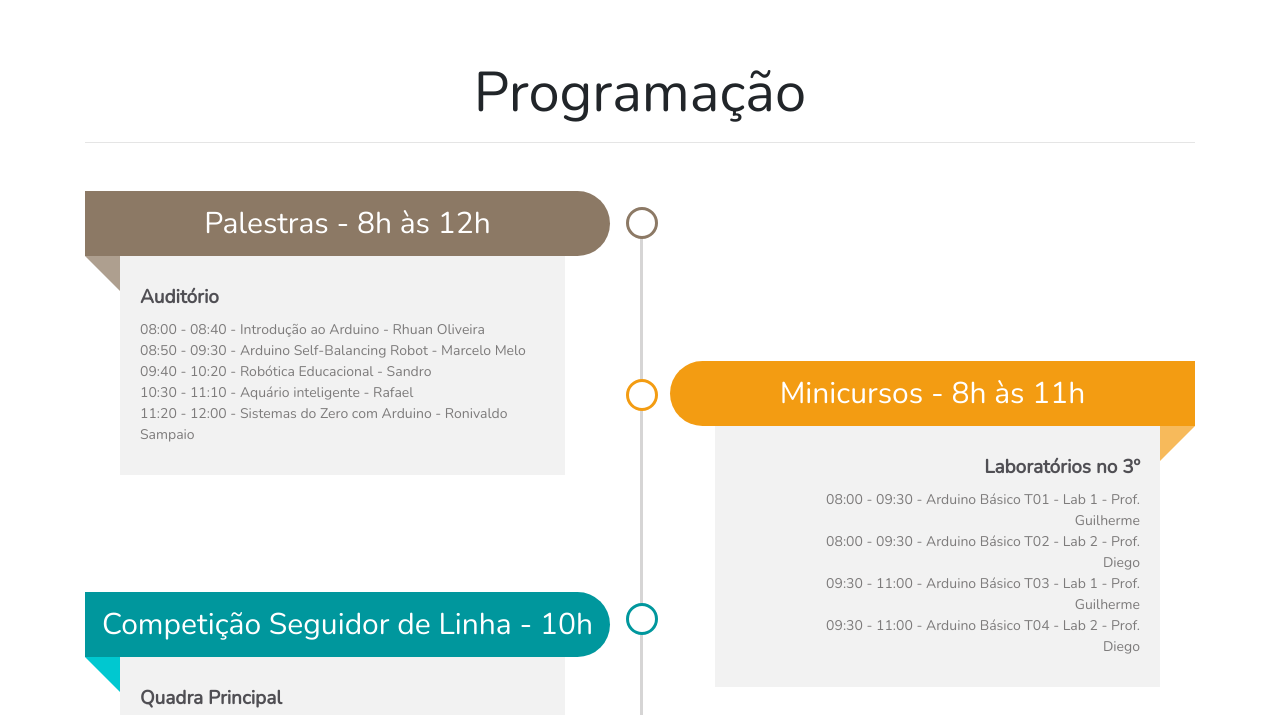
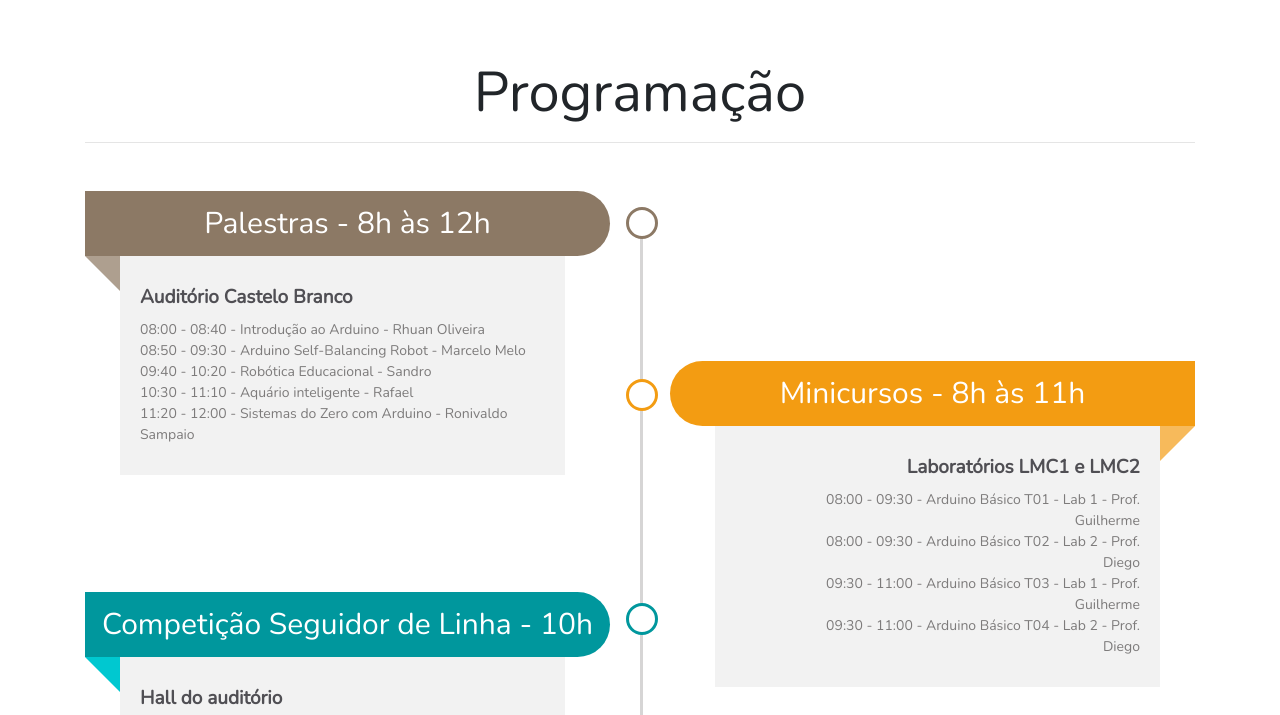
Before and after one commit to justapixel/ArduinoDay19, a plain HTML site: page programação.html in a window 1280 px wide. Shown: the part 85-800 px from the top of the page. Drawn offline with nearby package versions, Linux system fonts and the light colour scheme.

Commit message:
programação atualizada

```diff
--- a/programação.html
+++ b/programação.html
@@ -62,7 +62,7 @@
                             <span class="timeline-icon"></span>
                             <span class="year">Palestras - 8h às 12h</span>
                             <div class="timeline-content">
-                                <h3 class="title">Auditório</h3>
+                                <h3 class="title">Auditório Castelo Branco</h3>
                                 <p class="description">
                                 08:00 - 08:40 - Introdução ao Arduino - Rhuan Oliveira</br>
                                 08:50 - 09:30 - Arduino Self-Balancing Robot - Marcelo Melo</br>
@@ -76,7 +76,7 @@
                                 <span class="timeline-icon"></span>
                                 <span class="year">Minicursos - 8h às 11h</span>
                                 <div class="timeline-content">
-                                    <h3 class="title">Laboratórios no 3º</h3>
+                                    <h3 class="title">Laboratórios LMC1 e LMC2</h3>
                                     <p class="description">
                                         08:00 - 09:30 - Arduino Básico T01 - Lab 1 - Prof. </br>Guilherme</br>
                                         08:00 - 09:30 - Arduino Básico T02 - Lab 2 - Prof. </br>Diego</br>
@@ -89,7 +89,7 @@
                             <span class="timeline-icon"></span>
                             <span class="year">Competição Seguidor de Linha - 10h</span>
                             <div class="timeline-content">
-                                <h3 class="title">Quadra Principal</h3>
+                                <h3 class="title">Hall do auditório</h3>
                                 <p class="description">
                                     10:00 - Baterias de Seguidor de Linha</br>
                                     10:50 - Bateria Final
```
